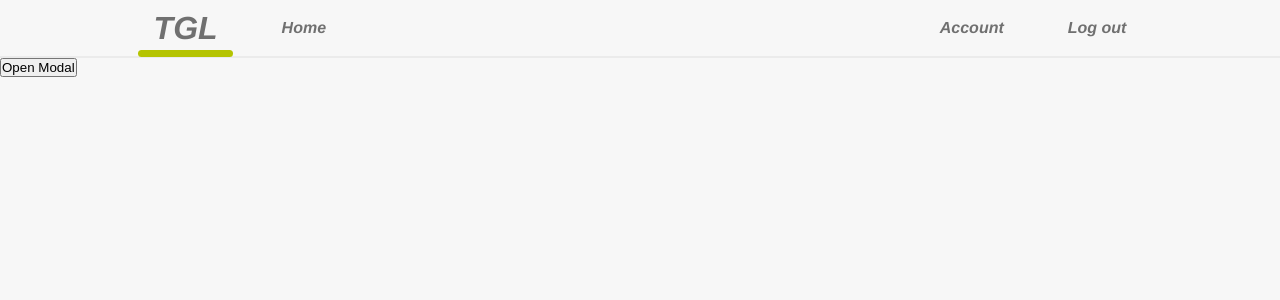
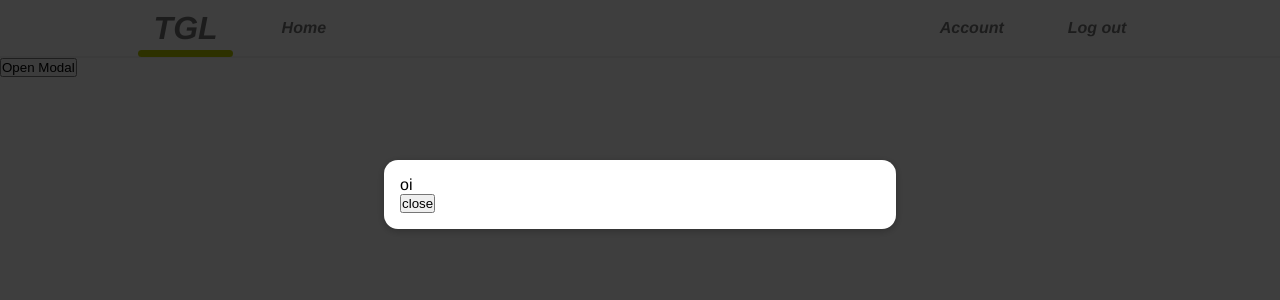
Before and after one commit to emanusantos/greatest-lottery, a React (Create React App) app: page /account in a window 1280 px wide. Both pictures are taken after a click on the button "Open Modal". Shown: the top 300 px of the page. Built offline with nearby package versions, Linux system fonts and the light colour scheme.

Commit message:
finished the modal component

```diff
--- a/public/index.html
+++ b/public/index.html
@@ -28,6 +28,7 @@
   </head>
   <body>
     <noscript>You need to enable JavaScript to run this app.</noscript>
+    <div id="overlays"></div>
     <div id="root"></div>
     <!--
       This HTML file is a template.
--- /dev/null
+++ b/src/components/Modal/Modal.tsx
@@ -0,0 +1,30 @@
+import ReactDOM from 'react-dom';
+import { StyledModal, StyledBackdrop } from './ModalStyles';
+
+const Backdrop = ({ onClose }: { onClose: any }) => {
+    return <StyledBackdrop onClick={() => onClose} />;
+};
+
+const ModalOverlay = ({ children }: { children: any }) => {
+    return (
+        <StyledModal>
+            {children}
+        </StyledModal>
+    );
+};
+
+const portalElement = document.getElementById('overlays')!;
+
+const Modal = ({ onClose, children }: { onClose: any, children: any }) => {
+    return (
+        <>
+            {ReactDOM.createPortal(<Backdrop onClose={onClose} />, portalElement)}
+            {ReactDOM.createPortal(
+            <ModalOverlay>{children}</ModalOverlay>,
+            portalElement
+        )}
+        </>
+    );
+};
+
+export default Modal;
--- /dev/null
+++ b/src/components/Modal/ModalStyles.ts
@@ -0,0 +1,24 @@
+import styled from 'styled-components';
+
+export const StyledBackdrop = styled.div`
+    position: fixed;
+    top: 0;
+    left: 0;
+    width: 100%;
+    height: 100vh;
+    z-index: 20;
+    background-color: rgba(0, 0, 0, 0.75);
+`;
+
+export const StyledModal = styled.div`
+    position: fixed;
+    top: 20vh;
+    left: 30%;
+    width: 40%;
+    background-color: white;
+    padding: 1rem;
+    border-radius: 14px;
+    box-shadow: 0 2px 8px rgba(0, 0, 0, 0.25);
+    z-index: 30;
+    animation: slide-down 300ms ease-out forwards;
+`;
--- a/src/pages/account/Account.tsx
+++ b/src/pages/account/Account.tsx
@@ -1,32 +1,13 @@
 import React, { useState } from 'react'
-import styled from 'styled-components';
 import Navbar from '../../components/Navbar/Navbar';
-
-const Backdrop = styled.div`
-    width: 100%;
-    height: 100%;
-    background: rgba(0,0,0,0.8);
-    position: fixed;
-    display: flex;
-    justify-content: center;
-    align-items: center;
-`;
-
-const ModalWrapper = styled.div`
-    width: 50rem;
-    height: 32rem;
-    box-shadow: 0 .3rem 1rem rgba(0,0,0,0.2);
-    background: #fff;
-    color: #000;
-    display: grid;
-    grid-template-columns: 1fr 1fr;
-    position: relative;
-    z-index: 10;
-    border-radius: .6rem;
-`;
+import Modal from '../../components/Modal/Modal';
 
 const Account: React.FC = () => {
     const [modal, setModal] = useState(false);
+
+    const showModalHandler = () => {
+        setModal(!modal);
+    };
 
     const arr = [1, 2, 3, 4, 5];
     console.log(arr.find(el => el > 4));
@@ -38,7 +19,11 @@ const Account: React.FC = () => {
     return (
         <>
             <Navbar />
-            <button>Open Modal</button>
+            <button onClick={showModalHandler}>Open Modal</button>
+            {modal && <Modal onClose={showModalHandler}>
+                <p>oi</p>
+                <button onClick={showModalHandler}>close</button>
+            </Modal>}
         </>
     )
 };
```
